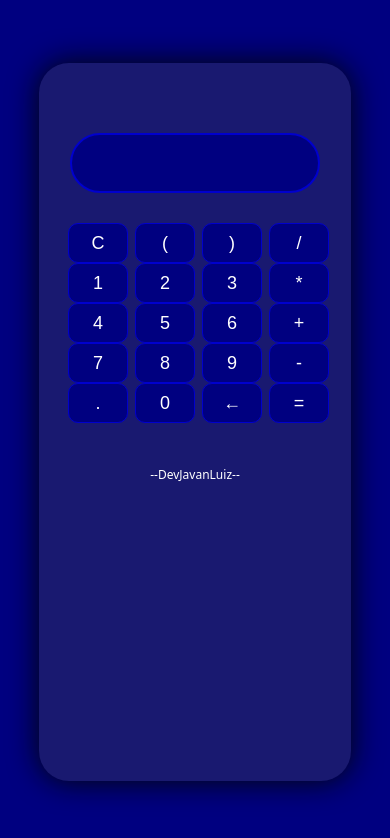
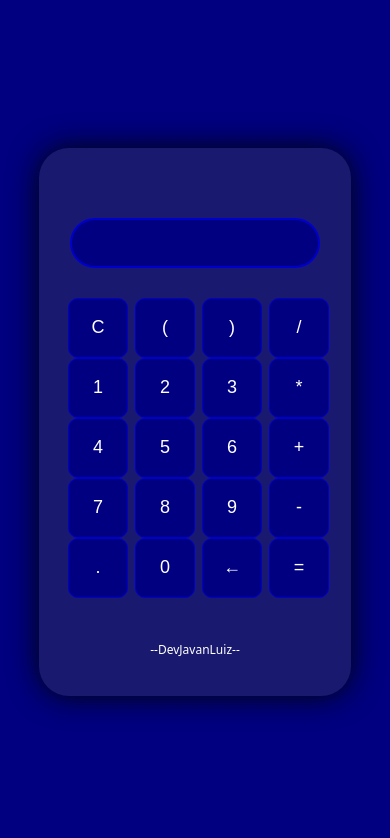
Before and after one commit to DevJavanLuiz/Calculadora, a plain HTML site: page index.html in a window 390 px wide. Drawn offline with Linux system fonts and the light colour scheme.

Commit message:
Add files via upload

```diff
--- a/assets/css/style.css
+++ b/assets/css/style.css
@@ -123,18 +123,18 @@ footer p:hover{
         margin-left: 7px;
     }
 }
-    @media (max-width: 400px){
+    @media (max-width: 420px){
 
         .result {
              width: 80%;
-             height: 85%;
+             height: 65%;
          }
 
          .result-calc{
              width: 80%;
              font-size: 30px;
              color: white;
-             max-height: 60px;
+             max-height: 50px;
          }
 
         .alignment-buttons{
@@ -142,7 +142,7 @@ footer p:hover{
         }
         button{
             width: 60px;
-            height: 40px;
+            height: 60px;
             background-color: var(--primary-color);
             font-size: 18px;
             margin-left: 7px;
```
